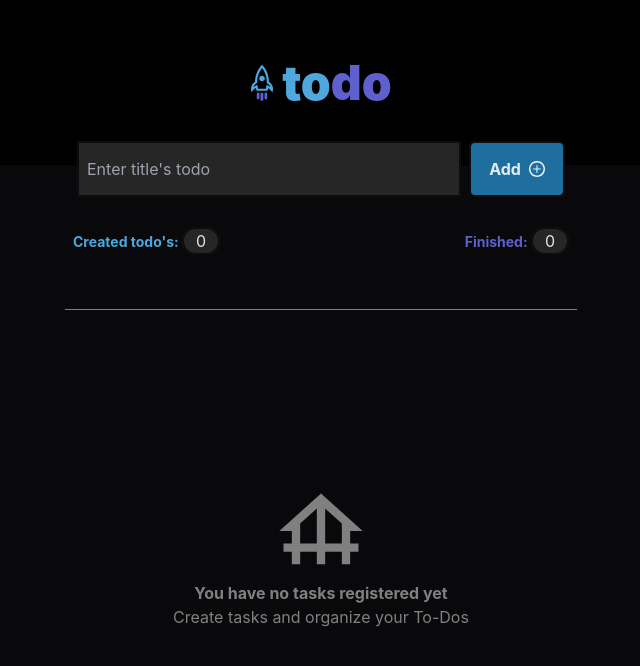
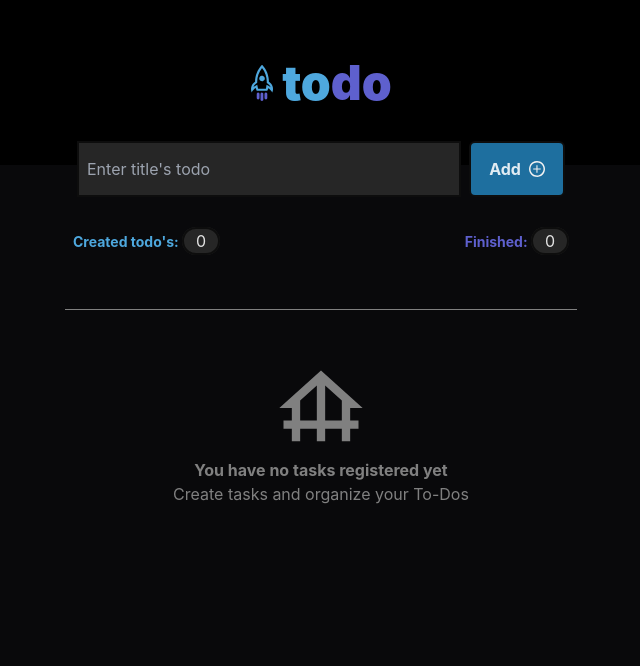
Before and after one commit to NoOseGG/todos, a React (Vite) app: page / in a window 1280 px wide. Shown: the top 666 px of the page, without its empty margins (319-959 px from the left). Built offline with nearby package versions, Linux system fonts and the light colour scheme.

Commit message:
fixed padding

```diff
--- a/src/components/Todos/ListOfTodos/ListOfTodos.tsx
+++ b/src/components/Todos/ListOfTodos/ListOfTodos.tsx
@@ -49,7 +49,7 @@ const ListOfTodos: React.FC<Props> = ({
           />
         ))
       ) : (
-        <div className="w-full h-[244px] mt-12 w-4/5 h-full mx-auto flex flex-col justify-center items-center border-t-[1px] border-lightGray">
+        <div className="w-full mt-12 py-12 mx-auto flex flex-col justify-center items-center border-t-[1px] border-lightGray">
           <MdFoundation size={100} className="text-lightGray"/>
           <span className="text-base font-bold text-lightGray">You have no tasks registered yet</span>
           <span className="text-base text-lightGray">Create tasks and organize your To-Dos</span>
```
